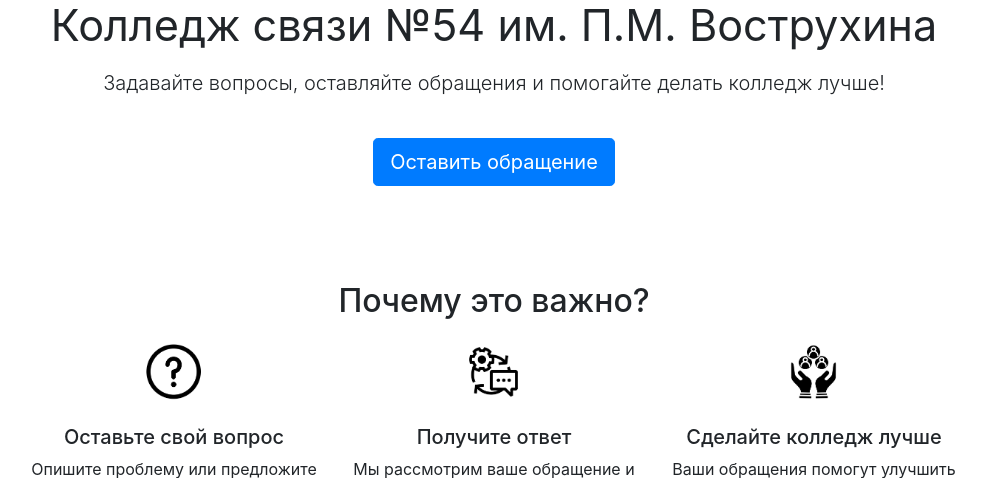
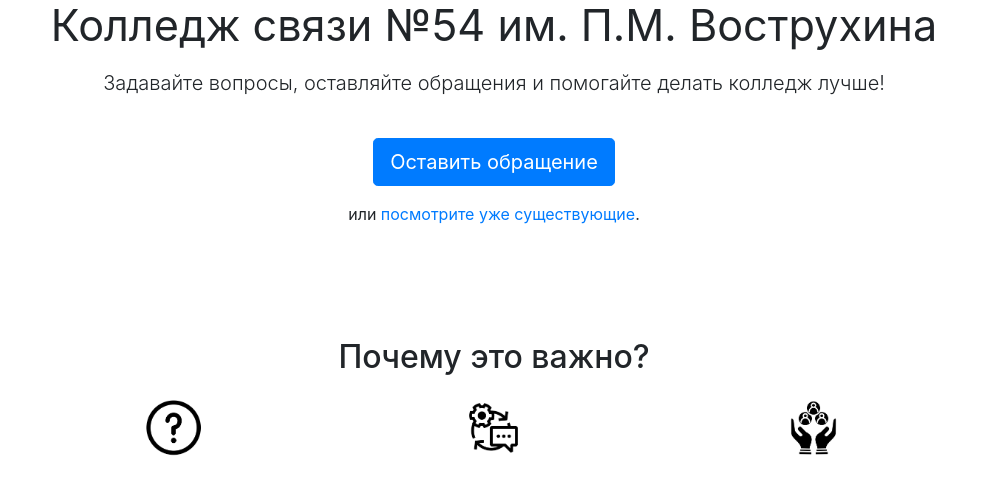
Before and after one commit to ober0/studentsFeedback, a Django app: page / in a window 1280 px wide. Shown: the part 150-628 px from the top of the page, without its empty margins (146-1132 px from the left). Run offline with Django 5.2, Linux system fonts and the light colour scheme; parts of the project's set-up code (start-up, migrations or seed data) failed here and were passed over; some libraries are stand-ins or nearby versions.

Commit message:
v 1.1.44    #edit main page

```diff
--- a/core/templates/core/index.html
+++ b/core/templates/core/index.html
@@ -22,6 +22,7 @@
         <h1 class="display-4 main-title"><strong>Колледж связи №54 им. П.М. Вострухина</strong></h1>
         <p class="lead mt-3 main-text">Задавайте вопросы, оставляйте обращения и помогайте делать колледж лучше!</p>
         <a href="{% url 'create_complaint' %}" class="btn btn-primary btn-lg mt-4">Оставить обращение</a>
+        <p class="mt-3">или <a href="{% url 'board' %}">посмотрите уже существующие</a>.</p>
     </div>
 
     <!-- Информация о системе -->
```
